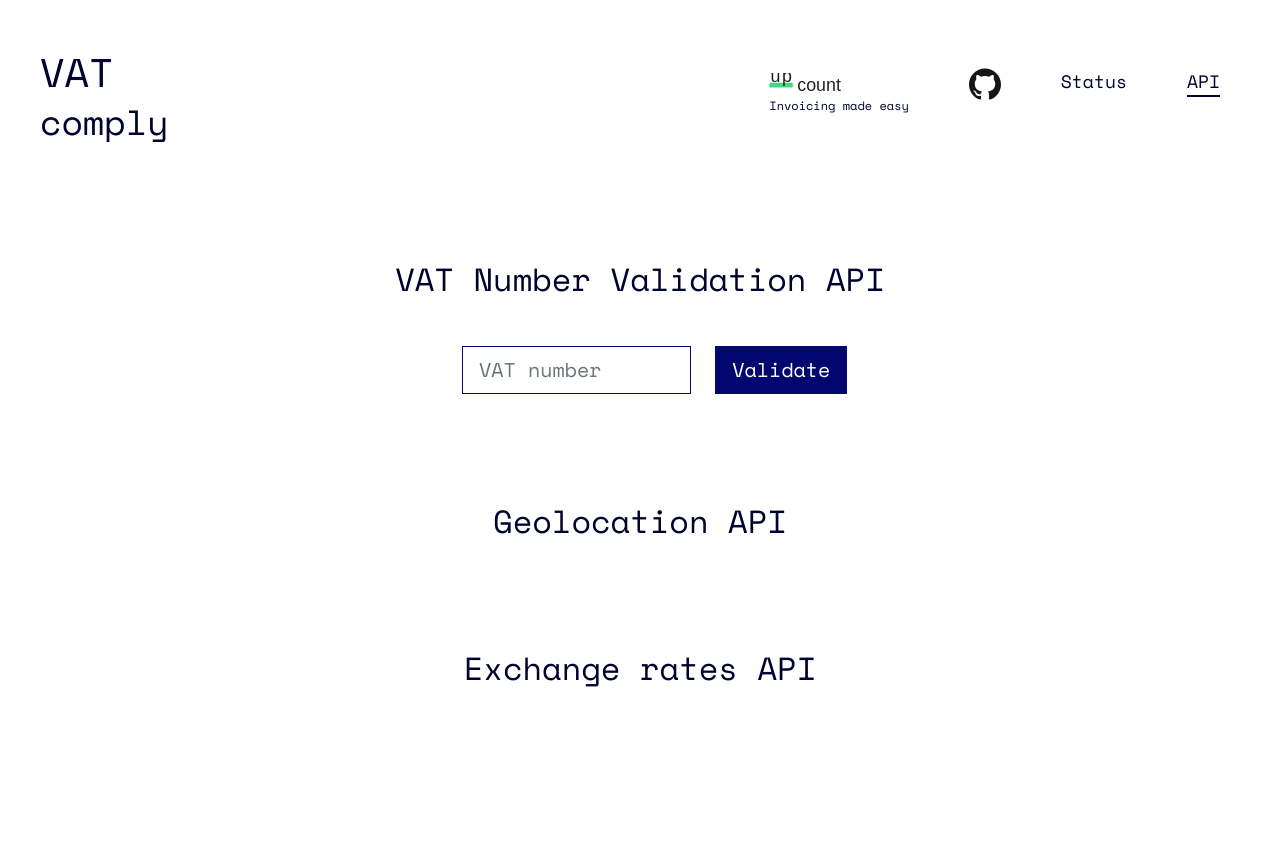
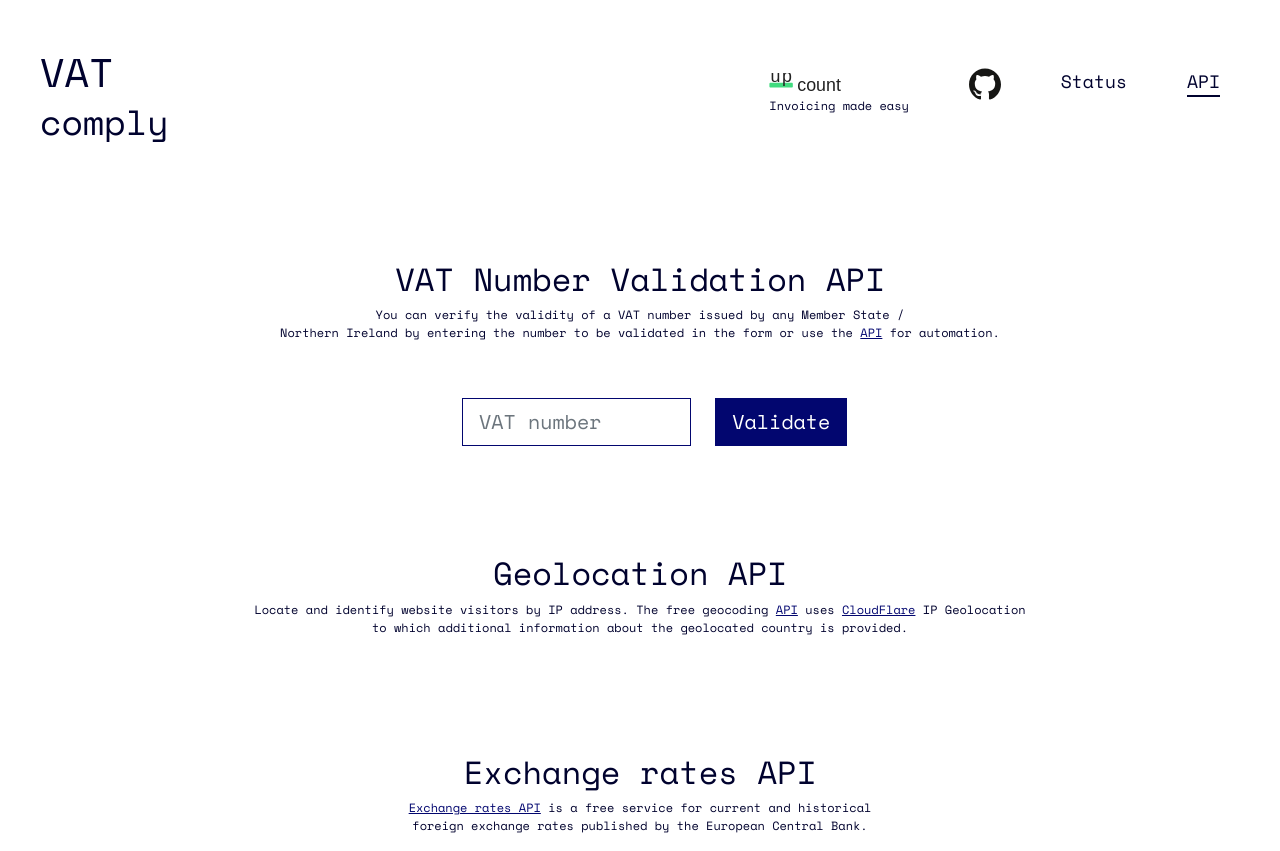
Before and after one commit to madisvain/vatcomply, a Next.js app in the folder website/: page / in a window 1280 px wide. Before the commit the page ends 800 px from the top, so only its background shows below. Built offline with nearby package versions, Linux system fonts and the light colour scheme; no server answers.

Commit message:
add some API descriptions and links to documentation

```diff
--- a/website/components/layout.js
+++ b/website/components/layout.js
@@ -1,7 +1,7 @@
 import React, { useState } from "react";
 import Link from "next/link";
 
-import Burger from "../components/burger";
+// import Burger from "../components/burger";
 
 const Layout = ({ children }) => {
   const [menuOpen, setMenuOpen] = useState(false);
--- a/website/pages/index.js
+++ b/website/pages/index.js
@@ -4,6 +4,7 @@ import { map, isBoolean, isEmpty, upperFirst } from "lodash";
 
 import axios from "axios";
 import Head from "next/head";
+import Link from "next/link";
 
 import Layout from "../components/layout";
 
@@ -42,6 +43,15 @@ const Home = () => {
         <div className="row">
           <div className="col">
             <h2 className="text-center">VAT Number Validation API</h2>
+            <p style={{ fontSize: 12, textAlign: "center" }}>
+              You can verify the validity of a VAT number issued by any Member State /
+              <br />
+              Northern Ireland by entering the number to be validated in the form or use the{" "}
+              <Link href="https://www.vatcomply.com/documentation#vat">
+                <a>API</a>
+              </Link>{" "}
+              for automation.
+            </p>
           </div>
         </div>
         <div className="row justify-content-center">
@@ -103,11 +113,28 @@ const Home = () => {
         <div className="row">
           <div className="col">
             <h2 className="text-center">Geolocation API</h2>
+            <p style={{ fontSize: 12, textAlign: "center" }}>
+              Locate and identify website visitors by IP address. The free geocoding{" "}
+              <Link href="https://www.vatcomply.com/documentation#geolocation">
+                <a>API</a>
+              </Link>{" "}
+              uses{" "}
+              <a
+                href="https://support.cloudflare.com/hc/en-us/articles/200168236-Configuring-Cloudflare-IP-Geolocation"
+                target="_blank"
+              >
+                CloudFlare
+              </a>{" "}
+              IP Geolocation
+              <br />
+              to which additional information about the geolocated country is provided.
+            </p>
             {!isEmpty(geolocation) ? (
               <p className="text-center mt-4">
                 From your IP address {geolocation.ip}
                 <br />
-                it was determined that you are from {geolocation.country_code}
+                it was determined that you are from <strong>{geolocation.name}</strong> {geolocation.emoji} with
+                currency <strong>{geolocation.currency}</strong>
               </p>
             ) : null}
           </div>
@@ -118,7 +145,14 @@ const Home = () => {
         <div className="row">
           <div className="col">
             <h2 className="text-center">Exchange rates API</h2>
-
+            <p style={{ fontSize: 12, textAlign: "center" }}>
+              <Link href="https://www.vatcomply.com/documentation#rates">
+                <a>Exchange rates API</a>
+              </Link>{" "}
+              is a free service for current and historical
+              <br />
+              foreign exchange rates published by the European Central Bank.
+            </p>
             <div className="d-flex justify-content-center">
               {!isEmpty(rates) ? (
                 <table className="table table-striped mt-4" style={{ width: 240 }}>
--- a/website/styles/base.scss
+++ b/website/styles/base.scss
@@ -10,7 +10,7 @@ $input-border-color: #02066f;
 
 @import "~bootstrap/scss/bootstrap";
 
-@import "burger";
+// @import "burger";
 @import "navigation";
 
 body {
```
